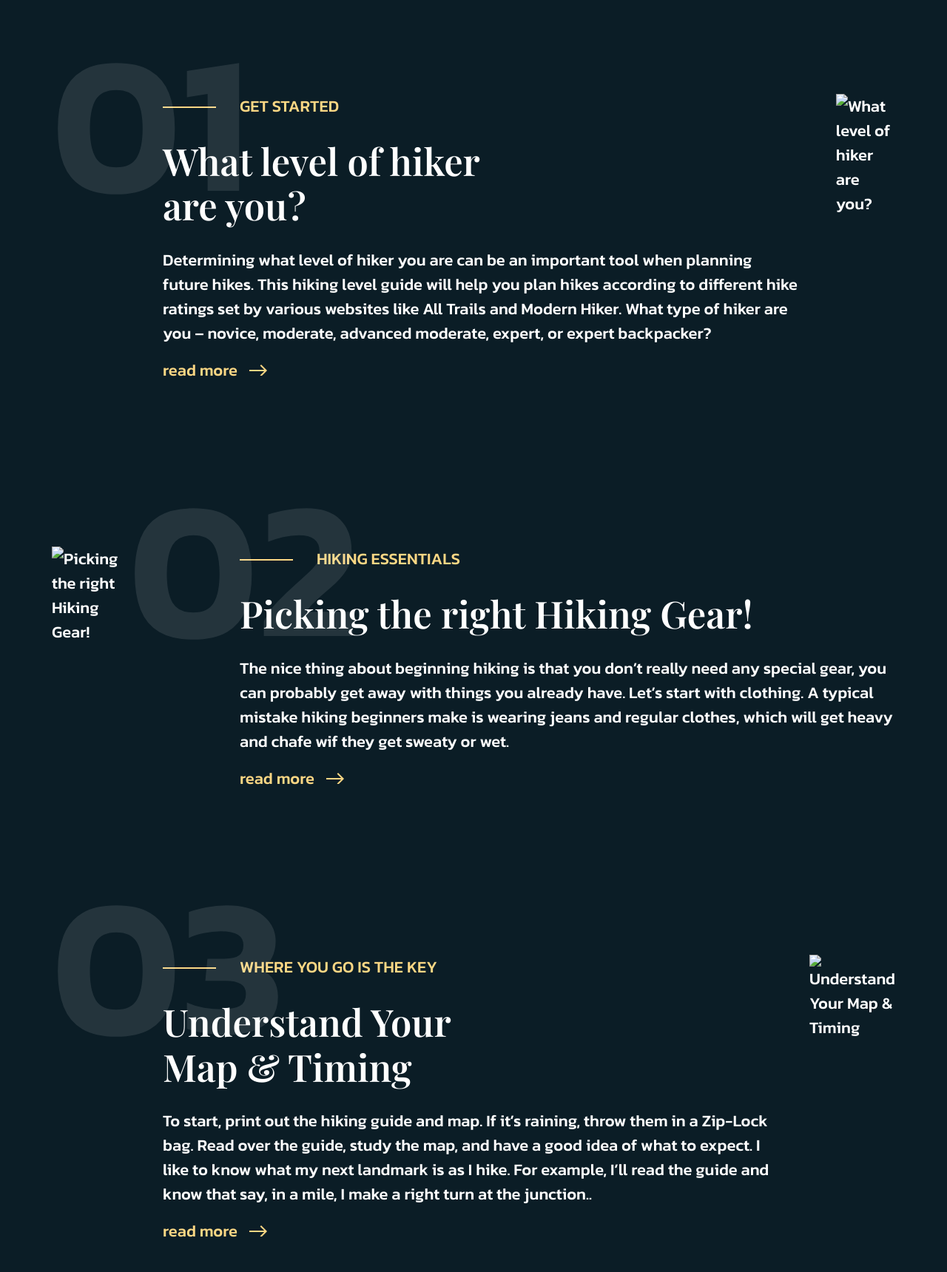
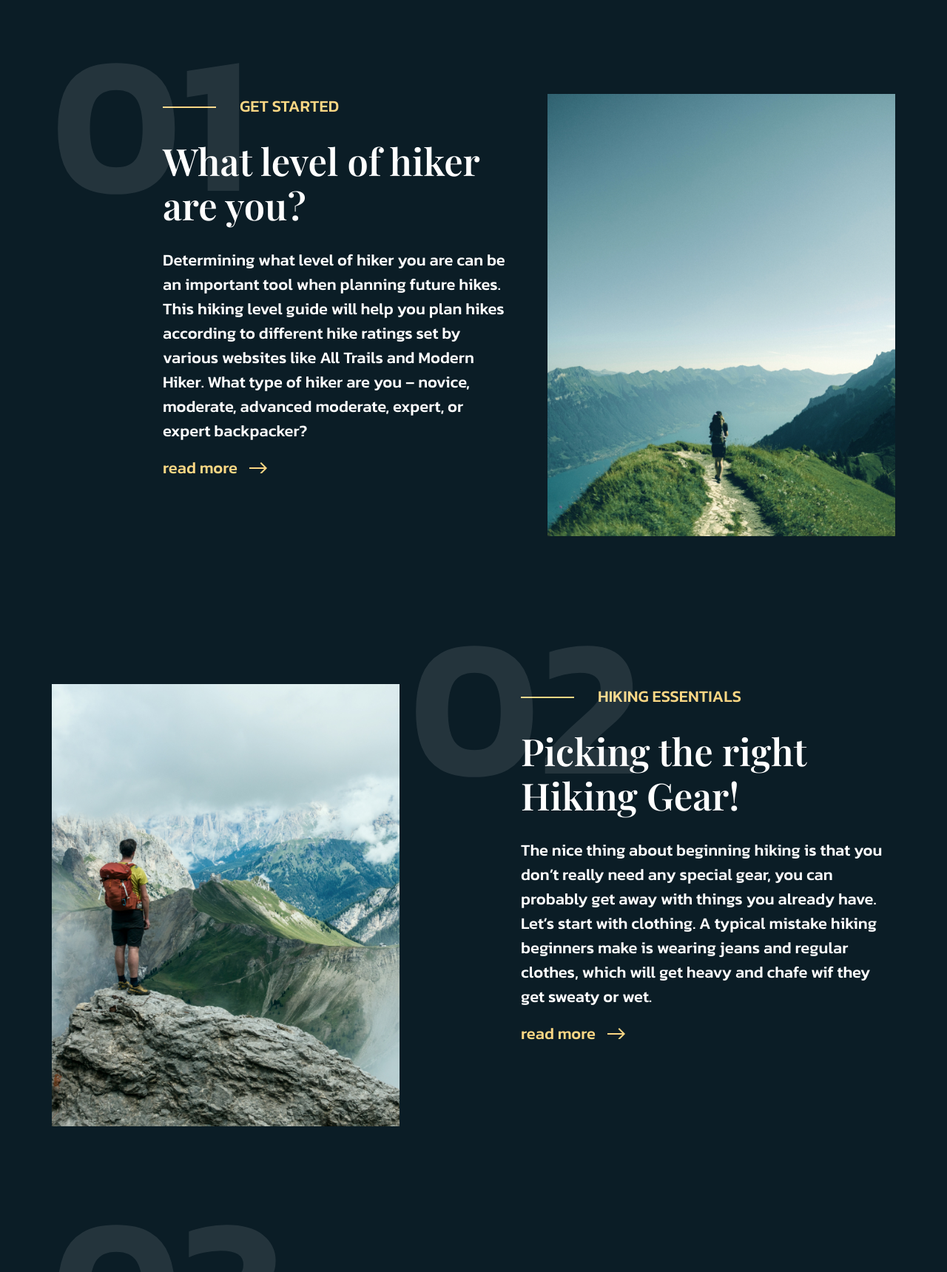
Before and after one commit to DariaCherr/Landing-page, a plain HTML site: page index.html in a window 1280 px wide. Shown: the part 1540-3260 px from the top of the page at 74% size. Drawn offline with nearby package versions, Linux system fonts and the light colour scheme; files that its build step writes are made by us from their sources; the site is published under a folder, as on GitHub Pages, so addresses that start at the root find nothing.

Commit message:
version 2

```diff
--- a/index.html
+++ b/index.html
@@ -66,13 +66,13 @@
                             </div>
                         </div>
                         <div>
-                            <img src="/img/photo.jpg" alt="What level of hiker are you?" class="content-elem__photo">
+                            <img src="img/photo.jpg" alt="What level of hiker are you?" class="content-elem__photo">
                         </div>
                     </div>
 
                     <div class="content-elem__element content-elem__element--shift" id="equipment">
                         <div>
-                            <img src="/img/photo2.jpg" alt="Picking the right Hiking Gear!" class="content-elem__photo">
+                            <img src="img/photo2.jpg" alt="Picking the right Hiking Gear!" class="content-elem__photo">
                         </div>
                         <div class="content-shift">
                             <p class="content-elem__subtitle upper-case">Hiking Essentials</p>
@@ -98,7 +98,7 @@
                             </div>
                         </div>
                         <div>
-                            <img src="/img/photo3.jpg" alt="Understand Your Map & Timing" class="content-elem__photo">
+                            <img src="img/photo3.jpg" alt="Understand Your Map & Timing" class="content-elem__photo">
                         </div>
                     </div>
                 </div>
@@ -137,7 +137,6 @@
         </div>
         </div>
     </footer>
-    <script src="/js/bootstrap.bundle.min.js"></script>
 </body>
 
 </html>
```
